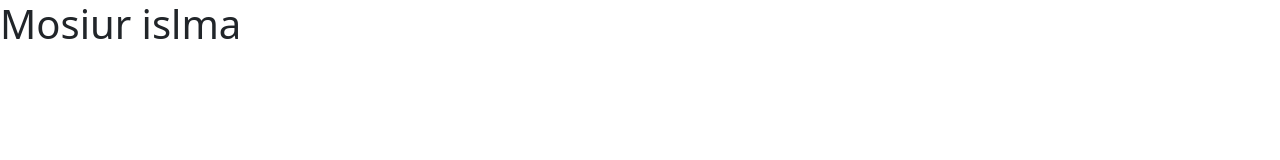
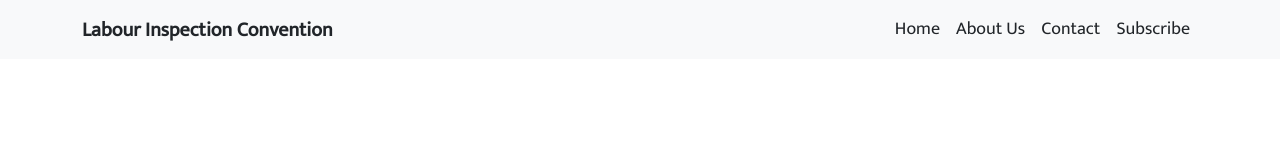
Before and after one commit to Moisur/Labour-Inspection-Convention-website, a plain HTML site: page index.html in a window 1280 px wide. Drawn offline with nearby package versions, Linux system fonts and the light colour scheme.

Commit message:
ader-area

```diff
--- a/css/style.css
+++ b/css/style.css
@@ -0,0 +1,4 @@
+.google-font{
+    font-family: 'Mukta', sans-serif;
+    font-size: 18px;
+}
--- a/index.html
+++ b/index.html
@@ -9,13 +9,45 @@
     <link href="https://cdn.jsdelivr.net/npm/bootstrap@5.1.3/dist/css/bootstrap.min.css" rel="stylesheet" integrity="sha384-1BmE4kWBq78iYhFldvKuhfTAU6auU8tT94WrHftjDbrCEXSU1oBoqyl2QvZ6jIW3" crossorigin="anonymous">
     <!-- Font Font Awesome -->
     <!-- Google Fonts  -->
+    <link rel="preconnect" href="https://fonts.googleapis.com">
+    <link rel="preconnect" href="https://fonts.gstatic.com" crossorigin>
+    <link href="https://fonts.googleapis.com/css2?family=Mukta&display=swap" rel="stylesheet">
     <link rel="stylesheet" href="https://use.fontawesome.com/releases/v5.15.4/css/all.css" integrity="sha384-DyZ88mC6Up2uqS4h/KRgHuoeGwBcD4Ng9SiP4dIRy0EXTlnuz47vAwmeGwVChigm" crossorigin="anonymous">
     <!-- css style add  Link  -->
     <link rel="stylesheet" href="css/style.css">
 </head>
 <body>
+    <!-- header area  -->
+    <header>
+        <section>
+            <nav class="navbar navbar-expand-lg navbar-light bg-light">
+                <div class="container">
+                  <a class="navbar-brand google-font text-dark fs-5 fw-bold" href="#">Labour Inspection Convention</a>
+                  <button class="navbar-toggler" type="button" data-bs-toggle="collapse" data-bs-target="#navbarNav" aria-controls="navbarNav" aria-expanded="false" aria-label="Toggle navigation">
+                    <span class="navbar-toggler-icon"></span>
+                  </button>
+                  <div class="collapse navbar-collapse" id="navbarNav">
+                    <ul class="navbar-nav ms-auto">
+                      <li class="nav-item">
+                        <a class="nav-link active google-font text-dark" aria-current="page" href="#">Home</a>
+                      </li>
+                      <li class="nav-item">
+                        <a class="nav-link google-font text-dark " href="#">About Us</a>
+                      </li>
+                      <li class="nav-item">
+                        <a class="nav-link google-font text-dark" href="#">Contact</a>
+                      </li>
+                      <li class="nav-item">
+                        <a class="nav-link google-font text-dark ">Subscribe</a>
+                      </li>
+                    </ul>
+                  </div>
+                </div>
+              </nav>
+        </section>
 
-    <h1>Mosiur islma</h1>
+    </header>
+
 
 
 
```
